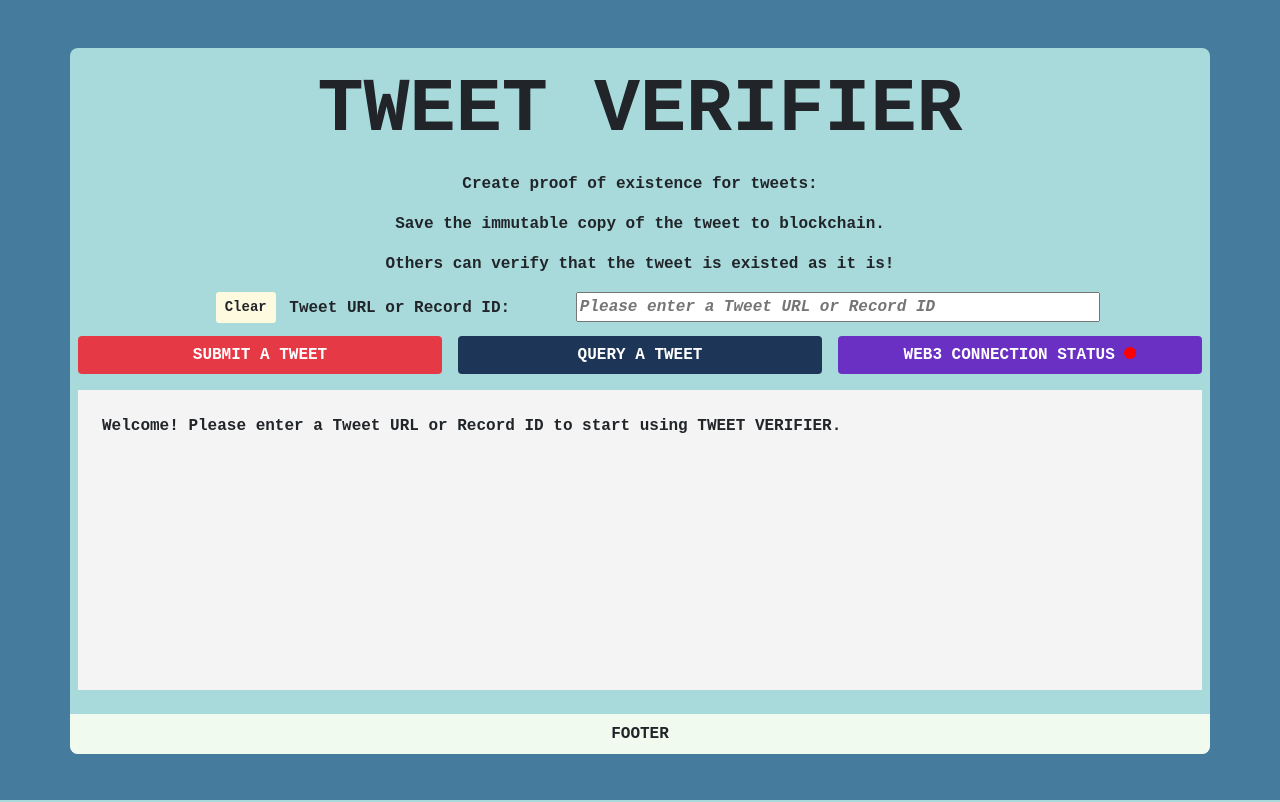
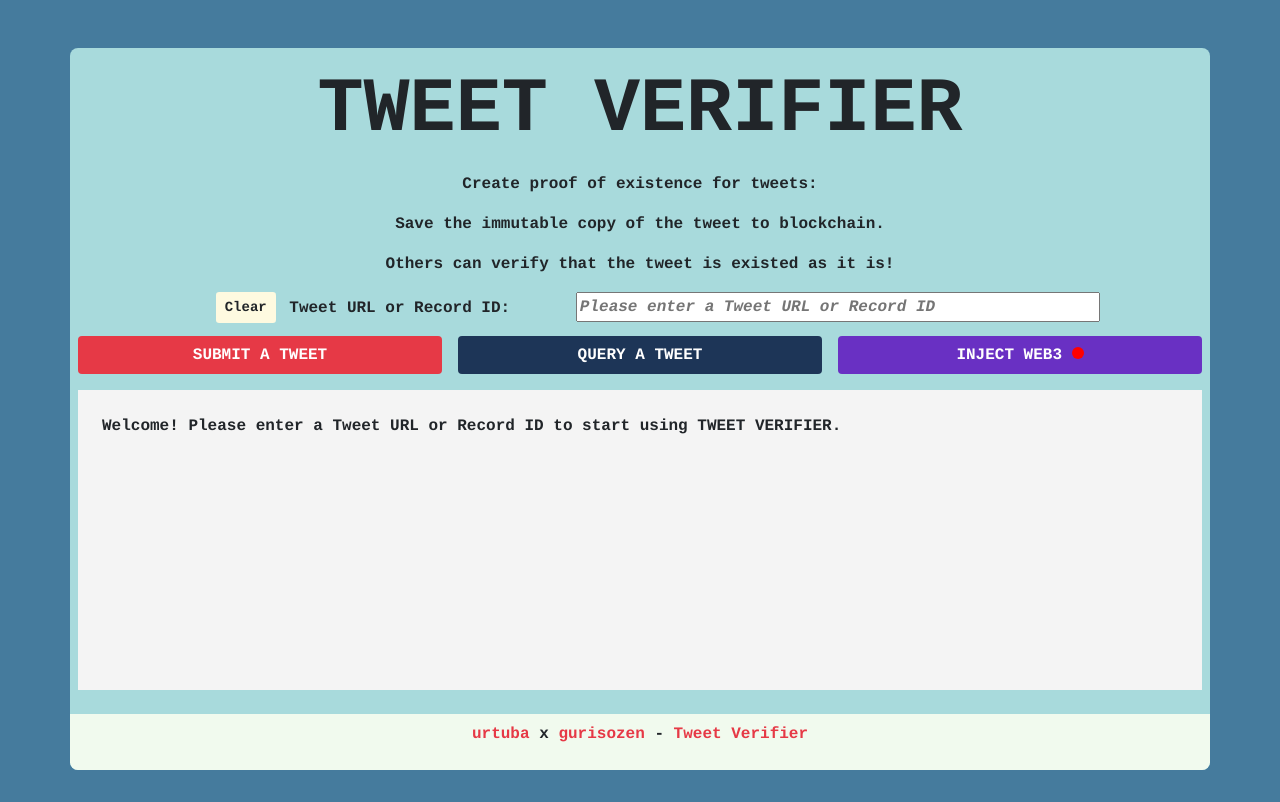
Before and after one commit to urtuba/tweet-verifier, a PHP site: page / in a window 1280 px wide. Run offline with PHP 8.4, Linux system fonts and the light colour scheme; some libraries are stand-ins or nearby versions.

Commit message:
Fix minor style issues

```diff
--- a/css/style.css
+++ b/css/style.css
@@ -1,10 +1,11 @@
 *{
-    font-family: 'Courier New', Courier, monospace;
+    font-family: 'Courier Sans', Courier, monospace;
     font-weight: 600;
 }
 
 body{
     background-color: #457b9d;
+    margin-bottom: 2em;
 }
 
 h1{
@@ -15,6 +16,7 @@ h1{
 .container{
     background-color: #a8dadc;
     border-radius: 0.5em;
+
 }
 
 .description{
@@ -76,6 +78,10 @@ footer{
     background-color: rgb(0, 243, 0);
 }
 
+.redLink{
+    color: #e63946;
+}
+
 .sbmt{
     color: #fff;
     background-color: #e63946;
--- a/index.html
+++ b/index.html
@@ -45,7 +45,7 @@
                 <button class="btn h-100 w-100 qry" @click="getTweet();">QUERY A TWEET</button>
             </div>
             <div class="col-md-4 p-2">
-                <button class="btn h-100 w-100 web" @click="connect_web3();">WEB3 CONNECTION STATUS <span class="circle" :class="{red : !active,green : active}"></span> </button>
+                <button class="btn h-100 w-100 web" @click="connect_web3();">INJECT WEB3 <span class="circle" :class="{red : !active,green : active}"></span> </button>
             </div>
         </div>
         <div class="row p-2">
@@ -54,7 +54,13 @@
             </div>
         </div>
         <div class="row">
-            <footer class="col-md-12 mt-3 py-2">FOOTER</footer>
+            <footer class="col-md-12 mt-3 py-2">
+                <p>
+                    <a class="redLink" href="https://github.com/urtuba/" target="_blank">urtuba</a> x
+                    <a class="redLink" href="https://github.com/gurisozen/" target="_blank">gurisozen</a> -
+                    <a class="redLink" href="https://github.com/urtuba/tweet-verifier/" target="_blank">Tweet Verifier</a>
+                </p>
+            </footer>
         </div>
     </div>
     <script src="./script.js"></script>
--- a/script.js
+++ b/script.js
@@ -175,6 +175,11 @@ new Vue({
     },
     methods : {
         async submit_tweet(){
+            if(this.active == false) {
+                alert('Connect to a wallet for this action!')
+                return
+            }
+
             const resp = await fetch('./tweet.json', { method: 'GET'})
             const tweetData = await resp.json()
 
@@ -224,6 +229,10 @@ new Vue({
             this.content = "Welcome! Please enter a Tweet URL or Record ID to start using TWEET VERIFIER.";
         },
         async getTweet() {
+            if(this.active == false) {
+                alert('Connect to a wallet for this action!')
+                return
+            }
 
             const resp = await this.contract.methods.getTweet(this.link_or_record).call()
             const recordedAt = resp[0]
```
